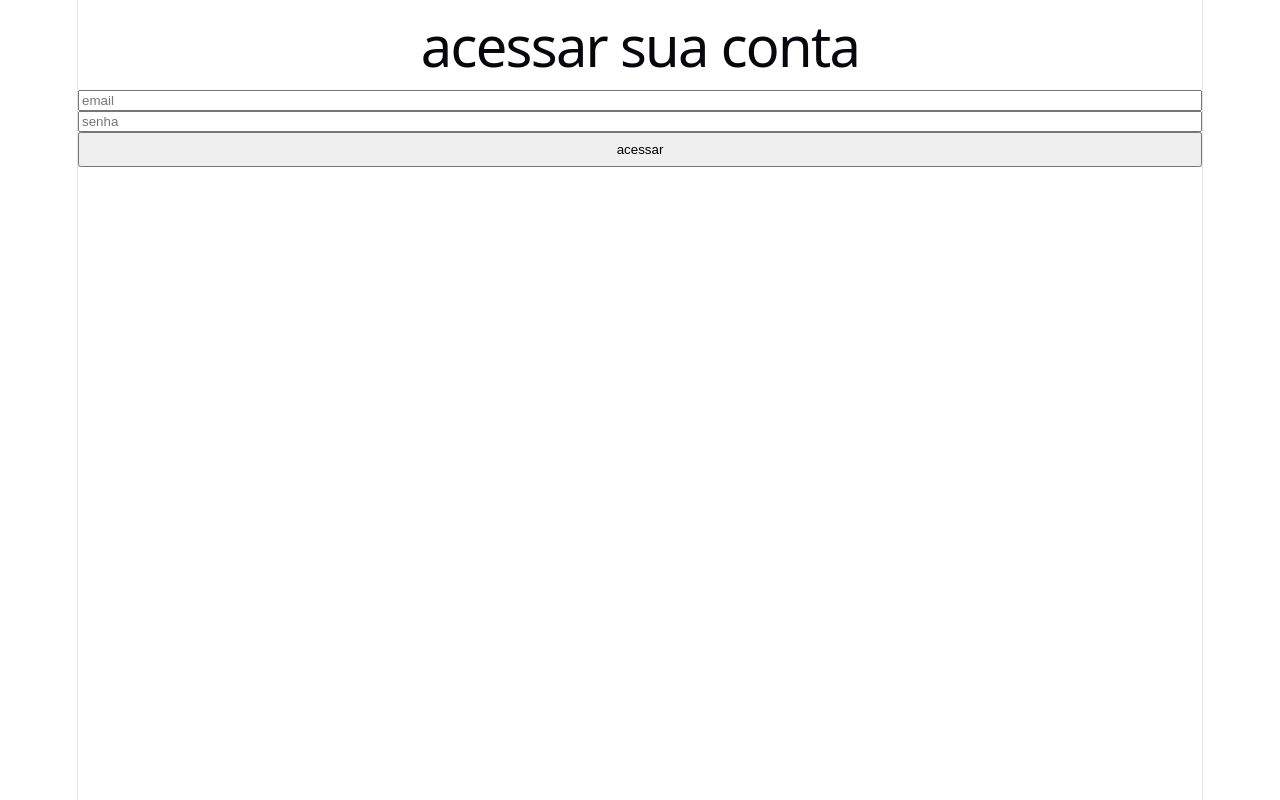
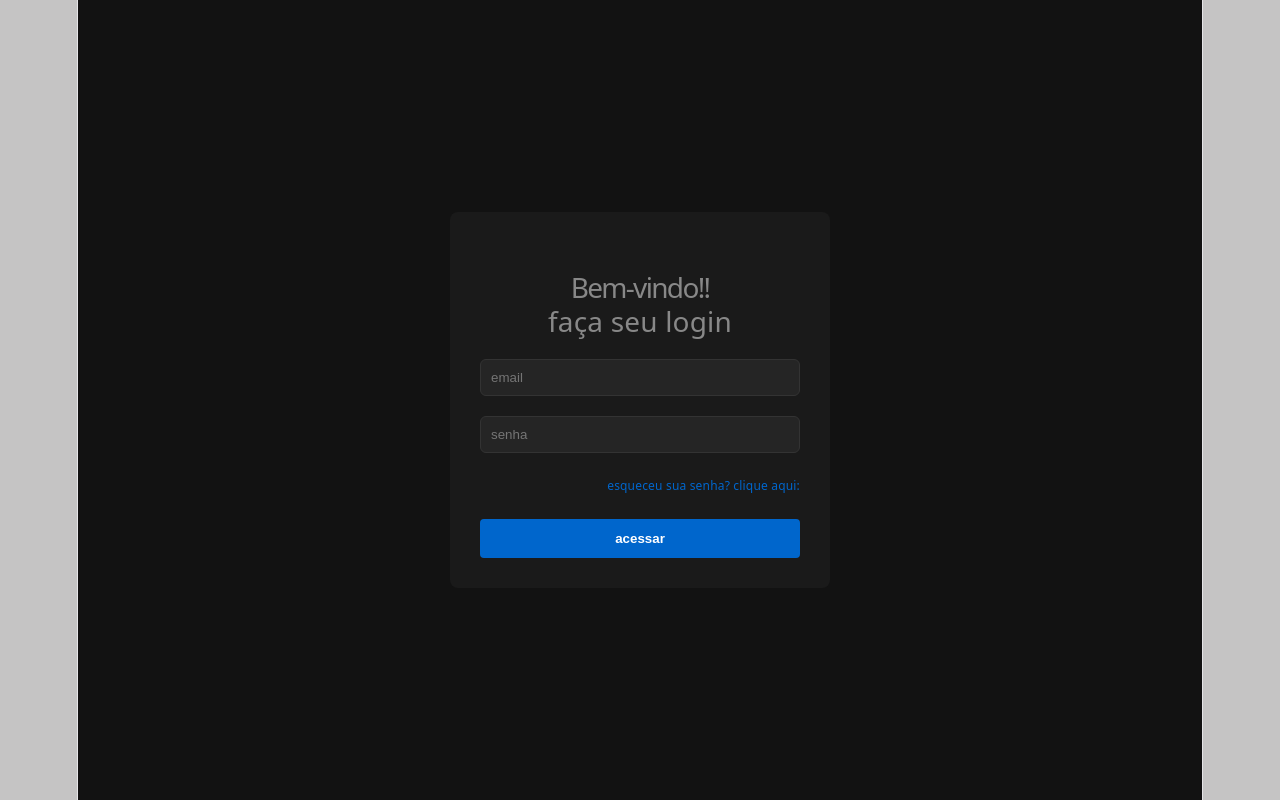
Before and after one commit to kauanderengoski21-cmyk/Projeto_, a React (Vite) app in the folder forntand/: page / in a window 1280 px wide. Built offline with nearby package versions, Linux system fonts and the light colour scheme.

Commit message:
trabalho 30% feito

```diff
--- a/forntand/src/App.css
+++ b/forntand/src/App.css
@@ -1,12 +1,14 @@
+
 .counter {
   font-size: 16px;
   padding: 5px 10px;
   border-radius: 5px;
   color: var(--accent);
-  background: var(--accent-bg);
+
   border: 2px solid transparent;
   transition: border-color 0.3s;
   margin-bottom: 24px;
+
 
   &:hover {
     border-color: var(--accent-border);
--- a/forntand/src/index.css
+++ b/forntand/src/index.css
@@ -1,6 +1,6 @@
 :root {
   --text: #6b6375;
-  --text-h: #08060d;
+  --text-h: #888;
   --bg: #fff;
   --border: #e5e4e7;
   --code-bg: #f4f3ec;
@@ -24,6 +24,7 @@
   text-rendering: optimizeLegibility;
   -webkit-font-smoothing: antialiased;
   -moz-osx-font-smoothing: grayscale;
+  background-color: rgba(192, 191, 191, 0.918);
 
   @media (max-width: 1024px) {
     font-size: 16px;
--- a/forntand/src/pages/public/login/Login.module.css
+++ b/forntand/src/pages/public/login/Login.module.css
@@ -1,7 +1,64 @@
-.input{
+
+.conteiner {
+  display: flex;
+  justify-content: center;
+  align-items: center;
+  height: 100vh;
+  background-color: #121212;
+}
+
+
+.acesso {
+  background: #1a1a1a;
+  padding: 30px;
+  border-radius: 8px;
+  width: 320px;
+  display: flex;
+  flex-direction: column;
+}
+
+
+.acesso h1 {
+  margin-bottom: 8px;
+  font-size: 28px;
+  text-align: center;
 
 }
 
-.button{
-    padding: 8px;
+.acesso p {
+    color: #888;
+    text-align: center;
+  margin-bottom: 24px;
+  font-size: 28px;
+
 }
+
+.input {
+  padding: 10px;
+  margin-bottom: 20px;
+  border: 1px solid #333;
+  border-radius: 6px;
+  background-color: #252525;
+}
+
+.linkacc {
+  font-size: 12px;
+  color: #0066cc;
+  text-decoration: none;
+  margin-bottom: 20px;
+  text-align: right;
+}
+
+.button {
+  padding: 12px;
+  background-color: #0066cc;
+  color: white;
+  border: none;
+  border-radius: 4px;
+  cursor: pointer;
+  font-weight: bold;
+}
+
+.button:hover {
+  background-color: #004499;
+}
--- a/forntand/src/pages/public/login/Login.tsx
+++ b/forntand/src/pages/public/login/Login.tsx
@@ -1,20 +1,32 @@
-import style from './Login.module.css'
-function Login(){ //TYPESCRIPT
 
-   return ( // HTML
-<>
-<h1>acessar sua conta</h1>
-<input className={style.input} type="email" placeholder="email"></input>
-
-<input className={style.input} type="password" placeholder="senha"></input>
-<button className={style.button}>acessar</button>
+import style from "./Login.module.css";
+function Login() {
+  //TYPESCRIPT
 
 
-</>
+  return (
+    // HTML
+    <div className={style.conteiner}>
+      <div className={style.acesso}>
+        <h1>Bem-vindo!!</h1>
+        <p>faça seu login</p>
 
+      <input className={style.input} type="email" placeholder="email"></input>
 
+      <input
+        className={style.input}
+        type="password"
+        placeholder="senha"
+      ></input>
 
+      <a className={style.linkacc} href="https://earth3dmap.com/">
+        esqueceu sua senha? clique aqui:
+      </a>
+
+      <button  className={style.button}>acessar</button>
+    </div>
+</div>
   );
 }
 
- export default Login;
+export default Login;
```
